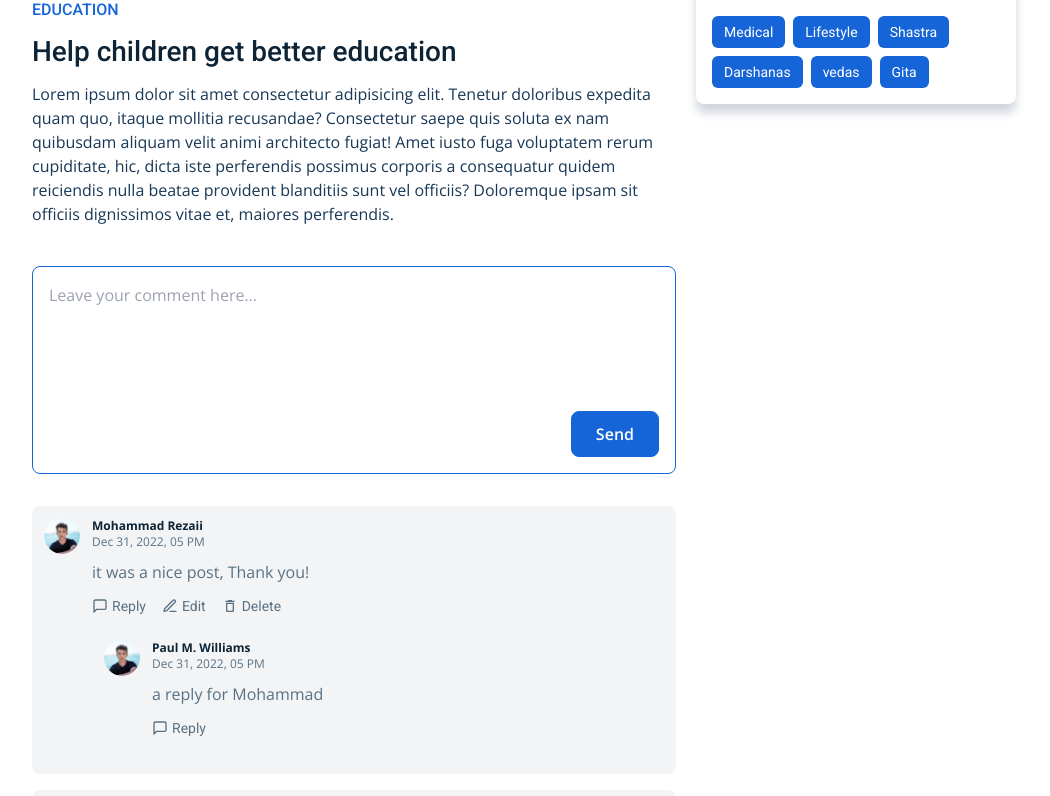
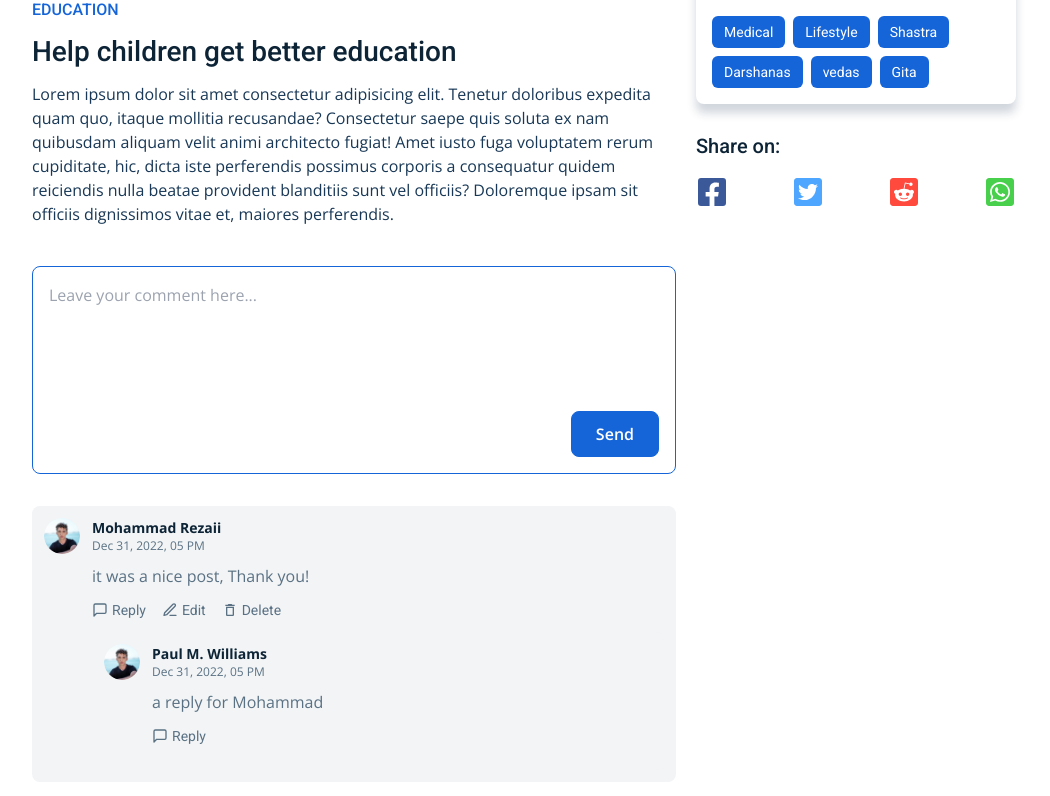
Before and after one commit to BikashShaw101/enbik-frontend, a React (Create React App) app: page /blog/1 in a window 1280 px wide. Shown: the part 624-1420 px from the top of the page, without its empty margins (116-1166 px from the left). Built offline with nearby package versions, Linux system fonts and the light colour scheme.

Commit message:
changes3

```diff
--- a/src/components/Footer.jsx
+++ b/src/components/Footer.jsx
@@ -1,12 +1,12 @@
 import React from "react";
 import {
-  FaTwitter,
   FaYoutube,
   FaFacebookF,
   FaTelegramPlane,
 } from "react-icons/fa";
 // import { MdWebhook } from "react-icons/md";
-import { AiFillInstagram } from "react-icons/ai";
+import { RiTwitterXFill } from "react-icons/ri";
+import { GrInstagram } from "react-icons/gr";
 import images from "../constants/images";
 
 const Footer = () => {
@@ -97,7 +97,7 @@
           <ul className="flex justify-center md:justify-start items-center mt-5 space-x-4 text-gray-300">
             <li>
               <a href="/">
-                <FaTwitter className="w-6 h-auto" />
+                <RiTwitterXFill className="w-6 h-auto" />
               </a>
             </li>
             <li>
@@ -107,7 +107,7 @@
             </li>
             <li>
               <a href="/">
-                <AiFillInstagram className="w-6 h-auto" />
+                <GrInstagram className="w-6 h-auto" />
               </a>
             </li>
             <li>
--- /dev/null
+++ b/src/components/SocialShareBtn.jsx
@@ -0,0 +1,44 @@
+import React from "react";
+import {
+  FaFacebookSquare,
+  FaRedditSquare,
+  FaWhatsappSquare,
+  FaTwitterSquare,
+} from "react-icons/fa";
+
+const SocialShareBtn = ({ url, title }) => {
+  return (
+    <div className="w-full flex justify-between">
+      <a
+        target="_blank"
+        rel="noreferrer"
+        href={`https://www.facebook.com/dialog/share?app_id=1517579648979203&display=popup&href=${url}`}
+      >
+        <FaFacebookSquare className="w-8 h-auto text-[#3b5998]" />
+      </a>
+      <a
+        target="_blank"
+        rel="noreferrer"
+        href={`https://www.twitter.com/intent/tweet?url=${url}`}
+      >
+        <FaTwitterSquare className="w-8 h-auto text-[#4ea6ff]" />
+      </a>
+      <a
+        target="_blank"
+        rel="noreferrer"
+        href={`https://www.reddit.com/submit?url=${url}&title=${title}`}
+      >
+        <FaRedditSquare className="w-8 h-auto text-[#ff4a3d] " />
+      </a>
+      <a
+        target="_blank"
+        rel="noreferrer"
+        href={`https://api.whatsapp.com/send/?text=${url}`}
+      >
+        <FaWhatsappSquare className="w-8 h-auto text-[#48cf4b] " />
+      </a>
+    </div>
+  );
+};
+
+export default SocialShareBtn;
--- a/src/components/comments/Comment.jsx
+++ b/src/components/comments/Comment.jsx
@@ -35,7 +35,7 @@
         className="w-9 h-9 object-cover rounded-full"
       />
       <div className="flex flex-1 flex-col">
-        <h5 className="font-bold text-dark-hard text-xs">
+        <h5 className="font-bold text-dark-hard text-xs lg:text-sm">
           {comment.user.name}
         </h5>
         <span className="text-xs text-dark-light">
@@ -62,7 +62,7 @@
             initialText={comment.desc}
           />
         )}
-        <div className="flex items-center gap-x-4 mt-3 mb-3 font-roboto text-sm text-dark-light">
+        <div className="flex flex-wrap gap-y-2 items-center gap-x-4 mt-3 mb-3 font-roboto text-sm text-dark-light">
           {isUserLoggined && (
             <button
               className="flex items-center space-x-1"
--- a/src/components/comments/CommentForm.jsx
+++ b/src/components/comments/CommentForm.jsx
@@ -22,7 +22,7 @@
           value={value}
           onChange={(e) => setValue(e.target.value)}
         />
-        <div className="flex gap-x-2 pt-2 items-center">
+        <div className="flex flex-col-reverse gap-y-2 gap-x-2 pt-2 items-center min-[420px]:flex-row">
           {formCancelHandler && (
             <button
               onClick={formCancelHandler}
--- a/src/pages/ArticleDetail/ArticleDetailPage.jsx
+++ b/src/pages/ArticleDetail/ArticleDetailPage.jsx
@@ -5,6 +5,7 @@
 import { Link } from "react-router-dom";
 import SuggestedPost from "./container/SuggestedPost";
 import CommentContainer from "../../components/comments/CommentContainer";
+import SocialShareBtn from "../../components/SocialShareBtn";
 
 const BreadCrumbsData = [
   { name: "Home", link: "/" },
@@ -82,12 +83,23 @@
           </div>
           <CommentContainer className="mt-10" logginedUserId="a" />
         </article>
+        <div>
           <SuggestedPost
             header="Latest Content"
             className="mt-8 lg:mt-10 lg:max-w-xs"
             posts={postData}
             tags={tagsData}
           />
+          <div className="mt-7">
+            <h2 className="font-roboto font-medium text-dark-hard mb-4 md:text-xl">
+              Share on:
+            </h2>
+            <SocialShareBtn
+              url={encodeURI("https://one8.com/")}
+              title={encodeURIComponent("One8 Website")}
+            />
+          </div>
+        </div>
       </section>
     </MainLayout>
   );
```
Lines whose indentation alone changed are shown as unchanged.
